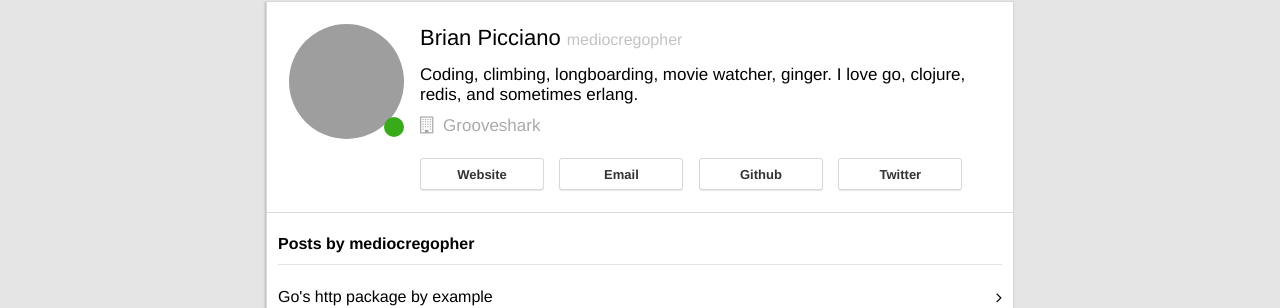
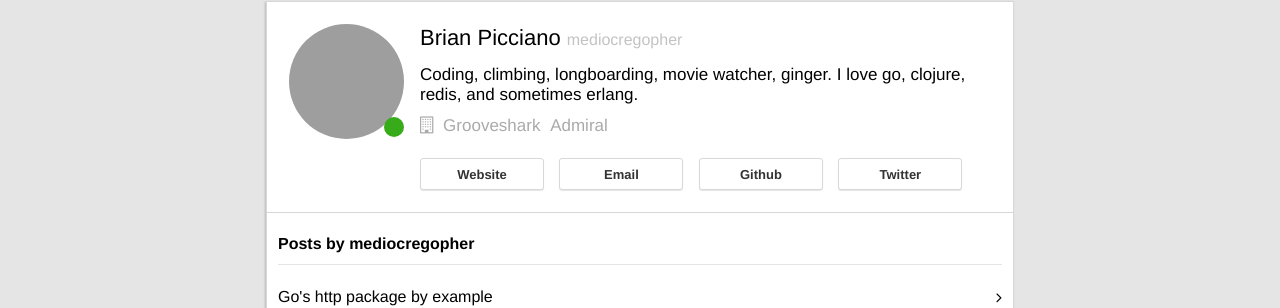
Before and after one commit to cryptic-io/cryptic-chat, a Jekyll site: the page built from _posts/2014-12-01-protip-sleep.markdown, in a window 1280 px wide. Shown: the part 776-1084 px from the top of the page. Built offline with Jekyll 4.4.1, drawn with Linux system fonts in a browser that asks for light colours; nearby versions of some CDN libraries; Markdown is read by kramdown in place of the engine named in the settings; comment, search, counter and statistics services are not loaded; grey boxes are pictures that could not be loaded.

Commit message:
update my companies

```diff
--- a/_data/companies.yml
+++ b/_data/companies.yml
@@ -12,3 +12,6 @@
 
 - name: Google
   site: "https://www.google.com/intl/en/about/"
+
+- name: Admiral
+  site: "http://getadmiral.com"
--- a/_data/members.yml
+++ b/_data/members.yml
@@ -12,7 +12,7 @@
   github: mediocregopher
   author-img: "https://avatars.githubusercontent.com/u/933154"
   bio: "Coding, climbing, longboarding, movie watcher, ginger. I love go, clojure, redis, and sometimes erlang."
-  companies: [Grooveshark]
+  companies: [Grooveshark, Admiral]
   google-plus: https://plus.google.com/u/0/+BrianPiccianoWillNeverBeAbleToGiveOutThisURL/posts
   website: http://mediocregopher.com
   email: mediocregopher@gmail.com
```
